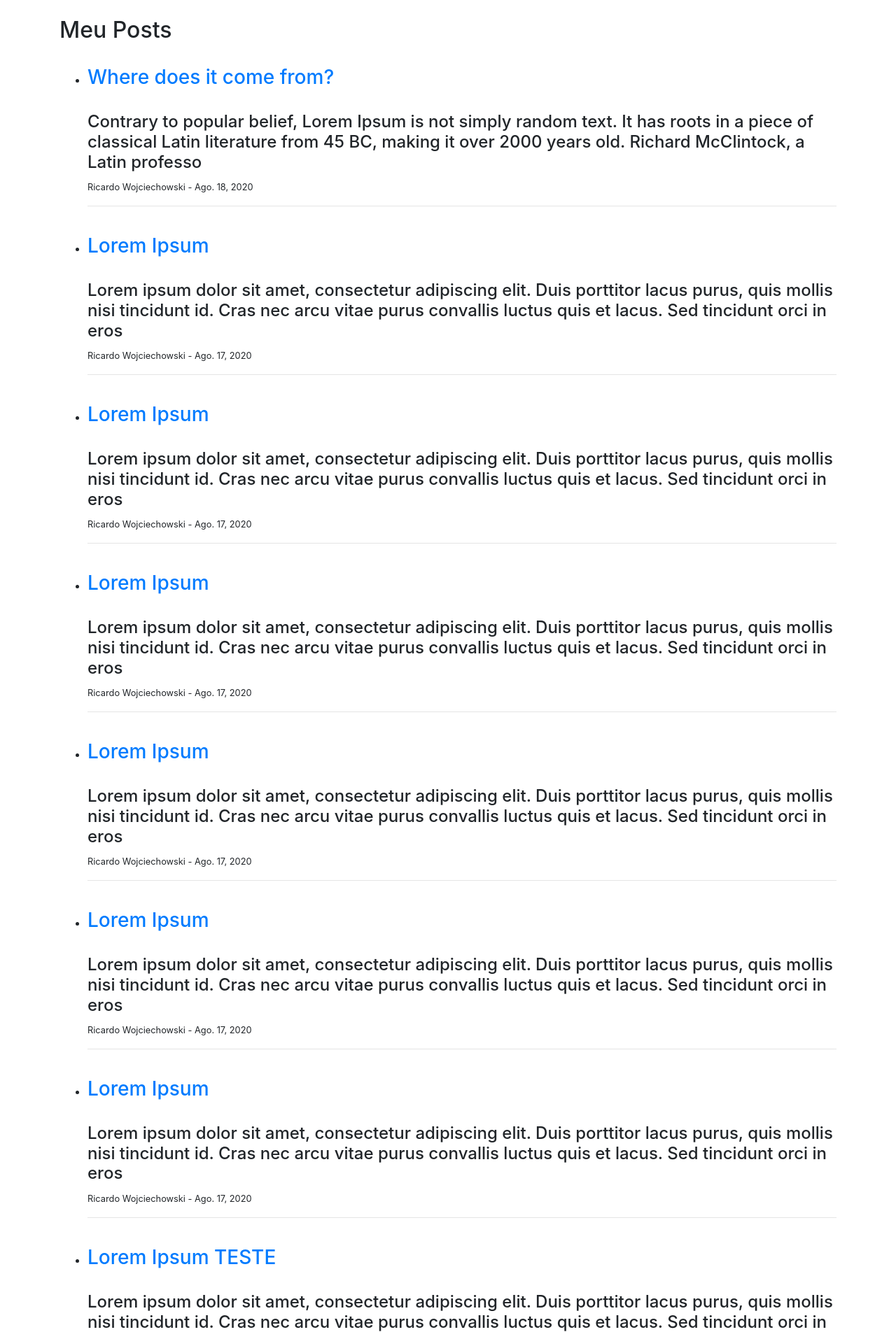
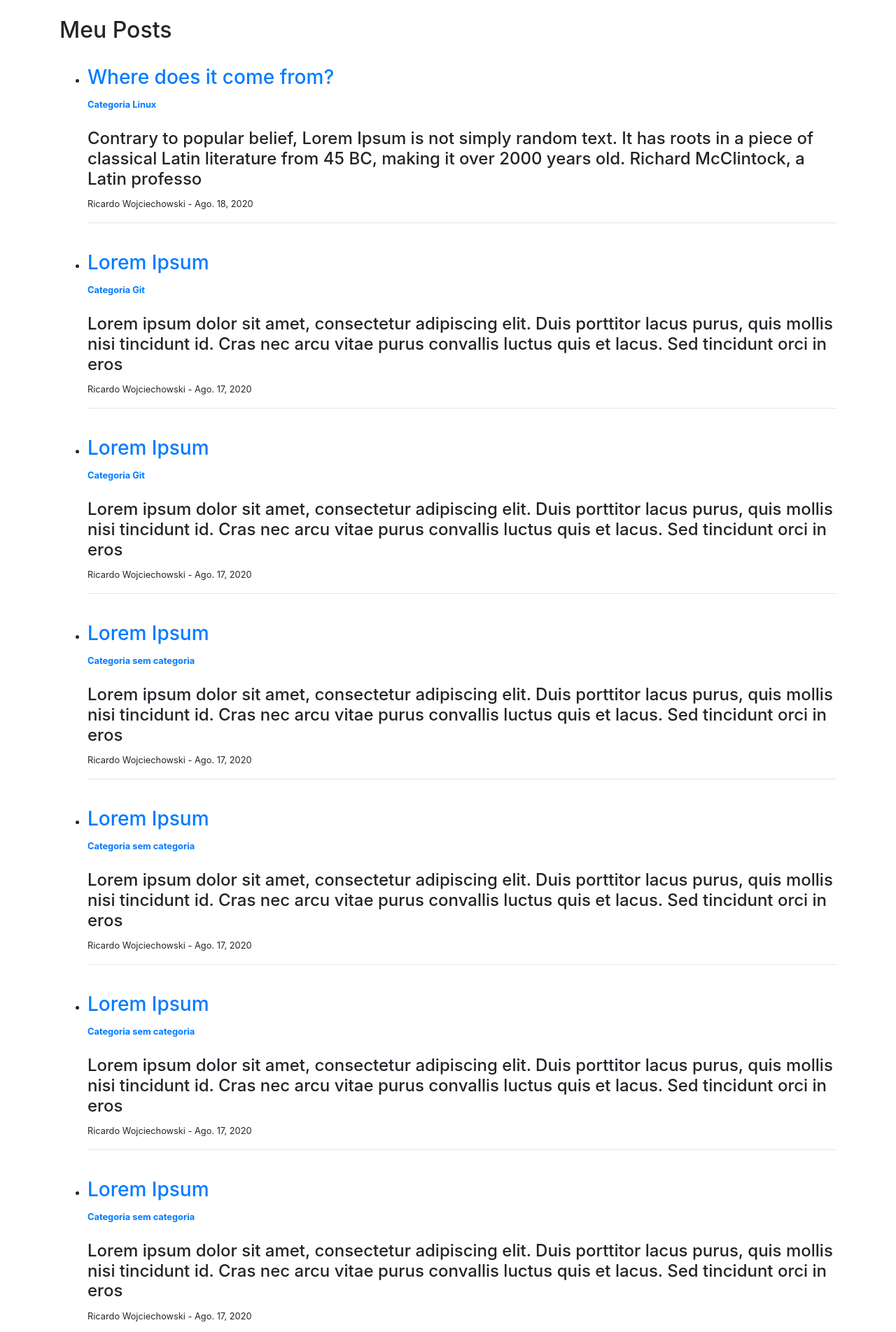
Before and after one commit to ricardowoj/blogRicardow, a Django app: page / in a window 1280 px wide. Shown: the part 56-1960 px from the top of the page at 70% size. Run offline with Django 3.2, Linux system fonts and the light colour scheme; data comes from the database, SQL or seed files in the repository; both versions use the stored data as it was after the commit; some libraries are stand-ins or nearby versions.

Commit message:
change home in templates: include url category

```diff
--- a/templates/home.html
+++ b/templates/home.html
@@ -7,7 +7,8 @@
         <br>
         <li>
             <h3><a href="{% url 'article-detail' post.pk %}">{{ post.title }}</a></h3>
-            <br>
+            <small><a href="{% url 'category' post.category %}"><b>Categoria {{ post.category }}</b></a></small>
+            <br><br>
             <h4>{{ post.body | slice:":200" }}</h4>
             <p><small>{{ post.author.first_name }} {{ post.author.last_name }} - {{ post.post_date }}</small></p>
         </li>
```
Also changed, not shown: db.sqlite3.
